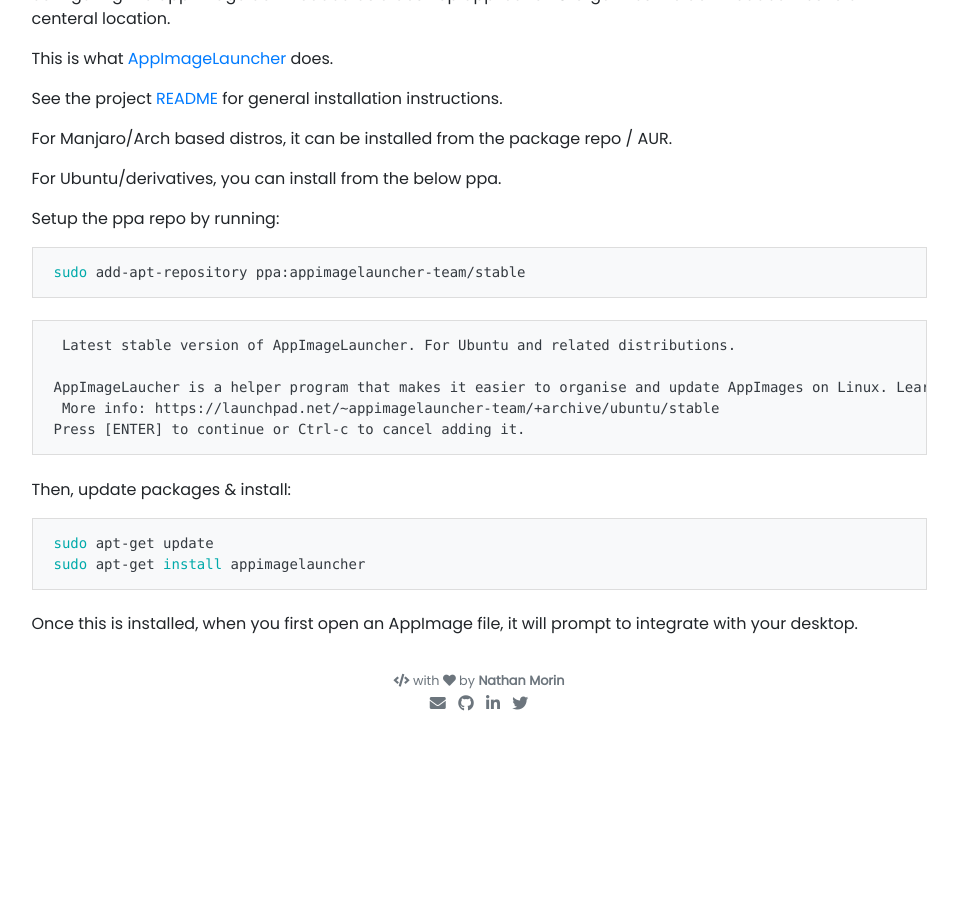
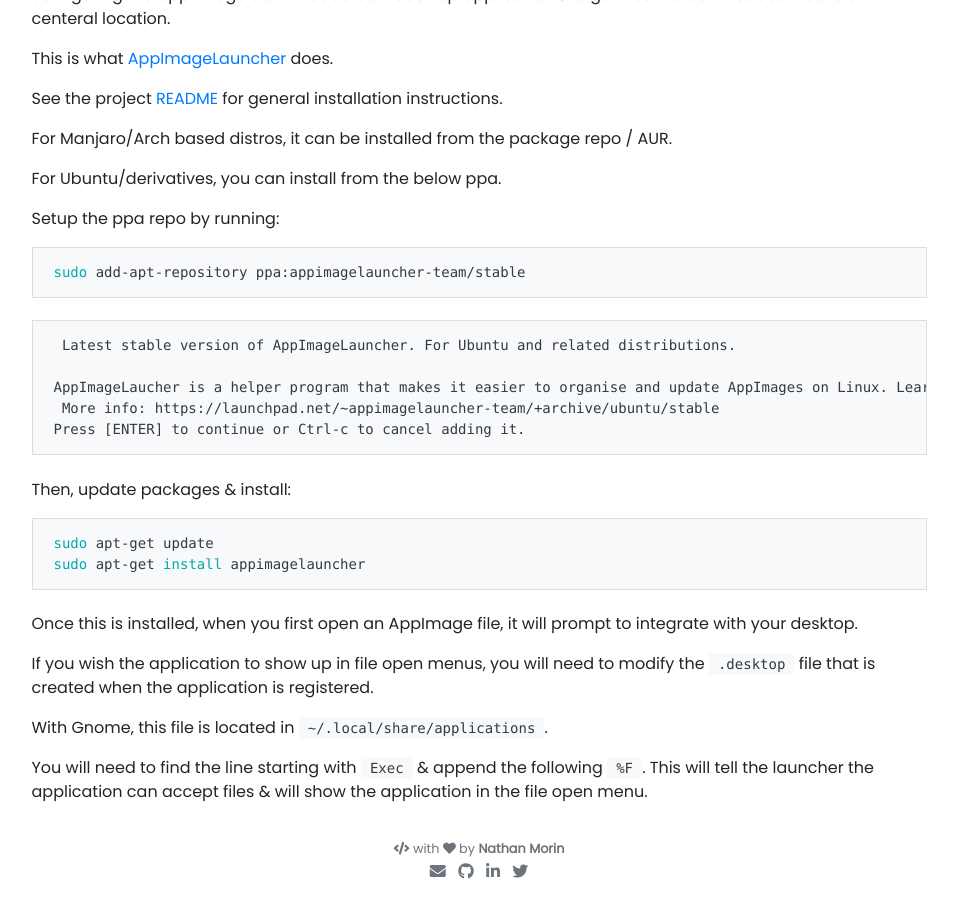
Before and after one commit to nathanamorin/nathanamorin.github.io, a Jekyll site: the page built from _posts/2021-01-09-linux-app-image.md, in a window 1280 px wide and 900 px high, scrolled down 686 px. Shown: the whole window, without its empty margins (161-1119 px from the left). Built offline with Jekyll 4.4.1, drawn with Linux system fonts in a browser that asks for light colours; nearby versions of some CDN libraries; our own code applies the rules of GitHub Pages for plain Markdown files; before the commit the page ends 1418 px from its top, so only the background shows below that; some of the changed text lies outside the part shown.

Commit message:
Update 2021-01-09-linux-app-image.md

````diff
--- a/_posts/2021-01-09-linux-app-image.md
+++ b/_posts/2021-01-09-linux-app-image.md
@@ -50,3 +50,9 @@
 ```
 
 Once this is installed, when you first open an AppImage file, it will prompt to integrate with your desktop.
+
+If you wish the application to show up in file open menus, you will need to modify the ```.desktop``` file that is created when the application is registered.
+
+With Gnome, this file is located in ```~/.local/share/applications```.
+
+You will need to find the line starting with ```Exec``` & append the following ```%F```.  This will tell the launcher the application can accept files & will show the application in the file open menu.
````
